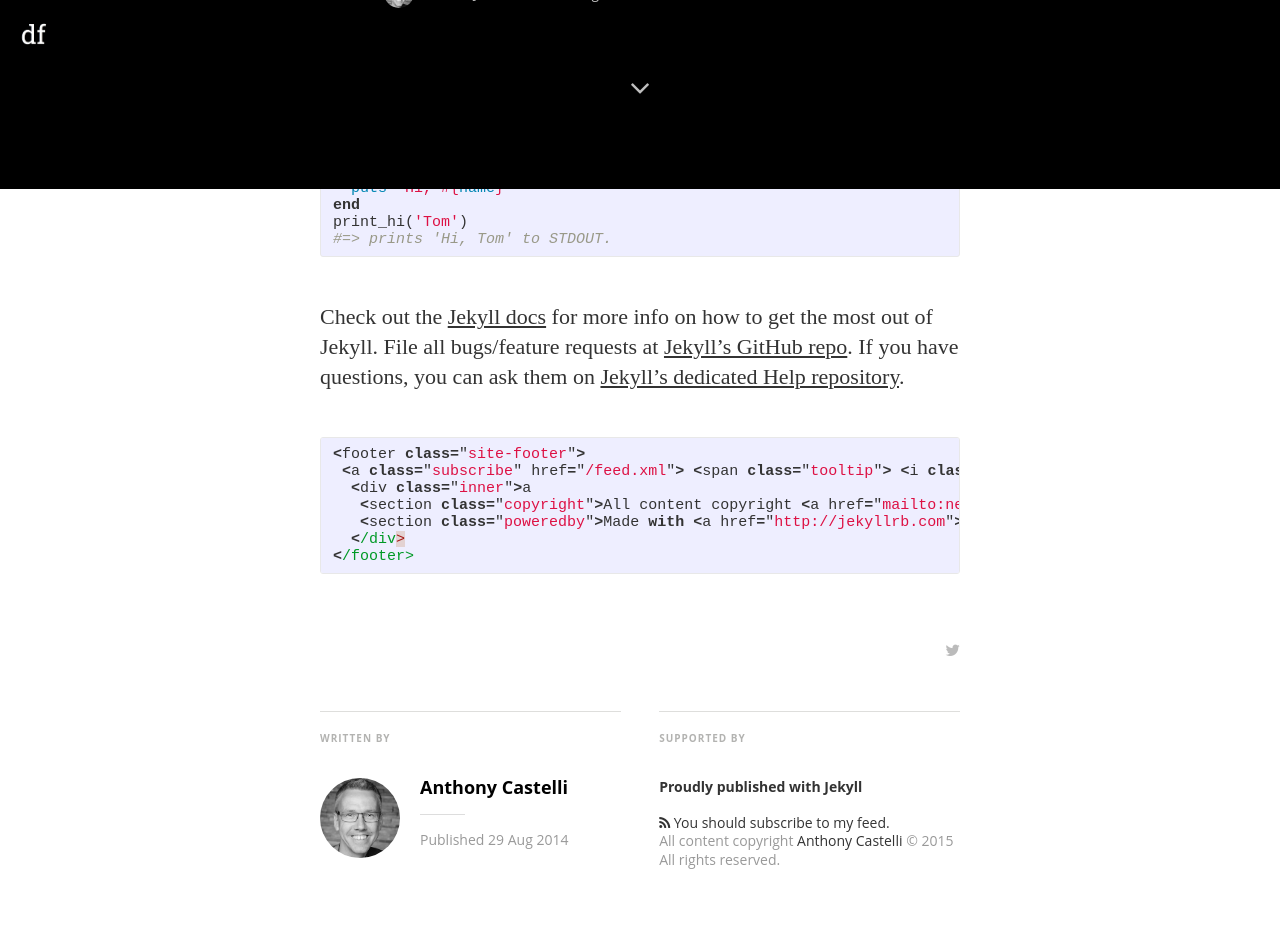
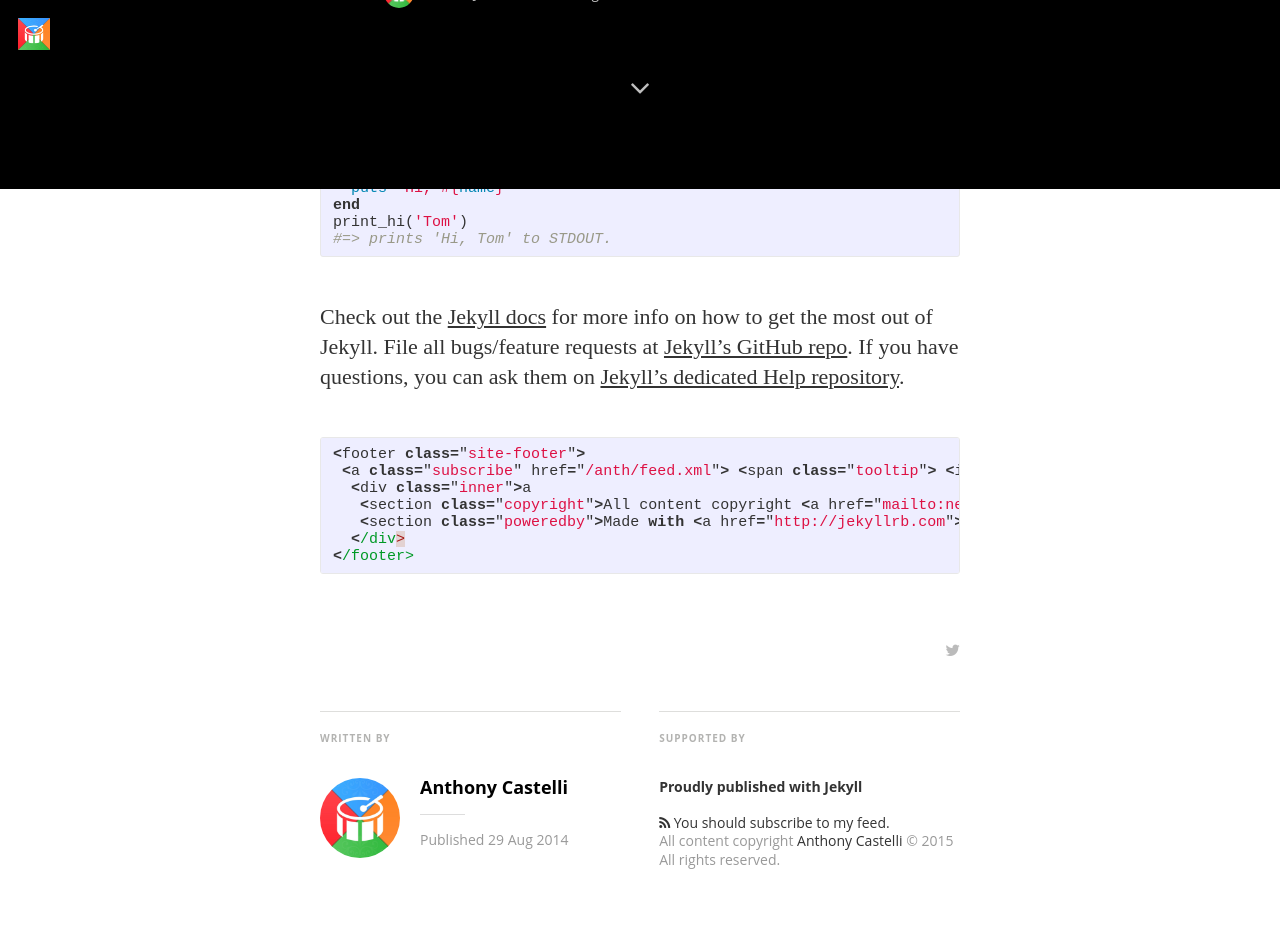
Before and after one commit to anthonycastelli/anth, a Jekyll site: the page built from _posts/2014-08-29-welcome-to-jekyll.markdown, in a window 1280 px wide and 1400 px high, scrolled down 1211 px. Shown: the top 952 px of the window. Built offline with Jekyll 4.4.1, drawn with Linux system fonts in a browser that asks for light colours; nearby versions of some CDN libraries; some web fonts are replaced; Markdown is read by kramdown in place of the engine named in the settings; some of the changed text lies outside the part shown; grey boxes are pictures that could not be loaded.

Commit message:
Missing stuff

```diff
--- a/_config.yml
+++ b/_config.yml
@@ -7,24 +7,24 @@ gems:
 # Site settings
 title: "Anthony's Random Writings"
 description: > # this means to ignore newlines until "email:"
-   A Jekyll theme - Medium inspired
+  Everything from development to music
 
 email: neueanthony@me.com
 
 #blog logo
-logo: "/assets/images/df_logo.jpg"
+logo: "/assets/images/anth.jpg"
 
 # blog cover
-cover: "/assets/images/cA4aKEIPQrerBnp1yGHv_IMG_9534-3-2.jpg"
+cover: "/assets/images/home-bg.jpg"
 
 name: 'Anthony Castelli'
 author: 'Anthony Castelli'
-author_image: "/assets/images/author.jpg"
+author_image: "/assets/images/anth.jpg"
 
 paginate:	5
 
-url: "http://myblog.***.***" # the base hostname & protocol for your site
-baseurl: ""
+url: "http://anthonycastelli.github.io" # the base hostname & protocol for your site
+baseurl: "/anth"
 
 # social icons and sharing options
 social:
```
Also changed, not shown: assets/images/about-bg.jpg (added), assets/images/anth.jpg (added), assets/images/author.jpg (deleted), assets/images/background_image.jpg (deleted), assets/images/contact-bg.jpg (added), assets/images/df_logo.jpg (deleted), assets/images/home-bg.jpg (added).
